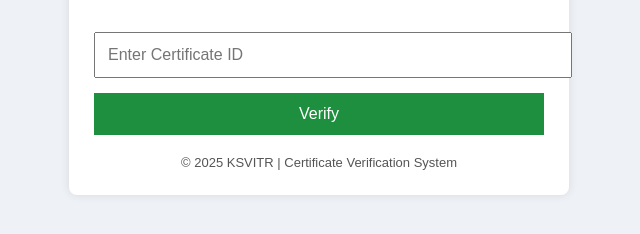
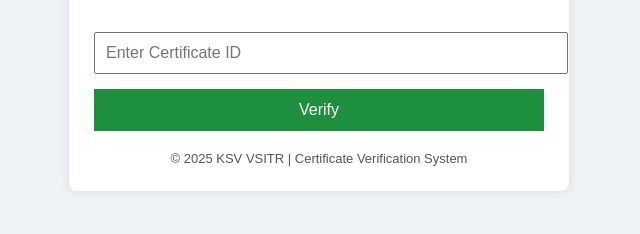
Before and after one commit to Dhyanp06/certificate_verification, a plain HTML site: page index.html in a window 1280 px wide. Shown: the part 176-410 px from the top of the page, without its empty margins (321-961 px from the left). Drawn offline with Linux system fonts and the light colour scheme.

Commit message:
index.html

```diff
--- a/index.html
+++ b/index.html
@@ -26,7 +26,7 @@
 
     input {
         width: 100%;
-        padding: 12px;
+        padding: 10px;
         margin-top: 15px;
         font-size: 16px;
     }
@@ -85,7 +85,7 @@
     <div id="result"></div>
 
     <footer>
-        © 2025 KSVITR | Certificate Verification System
+        © 2025 KSV VSITR | Certificate Verification System
     </footer>
 </div>
 
```
